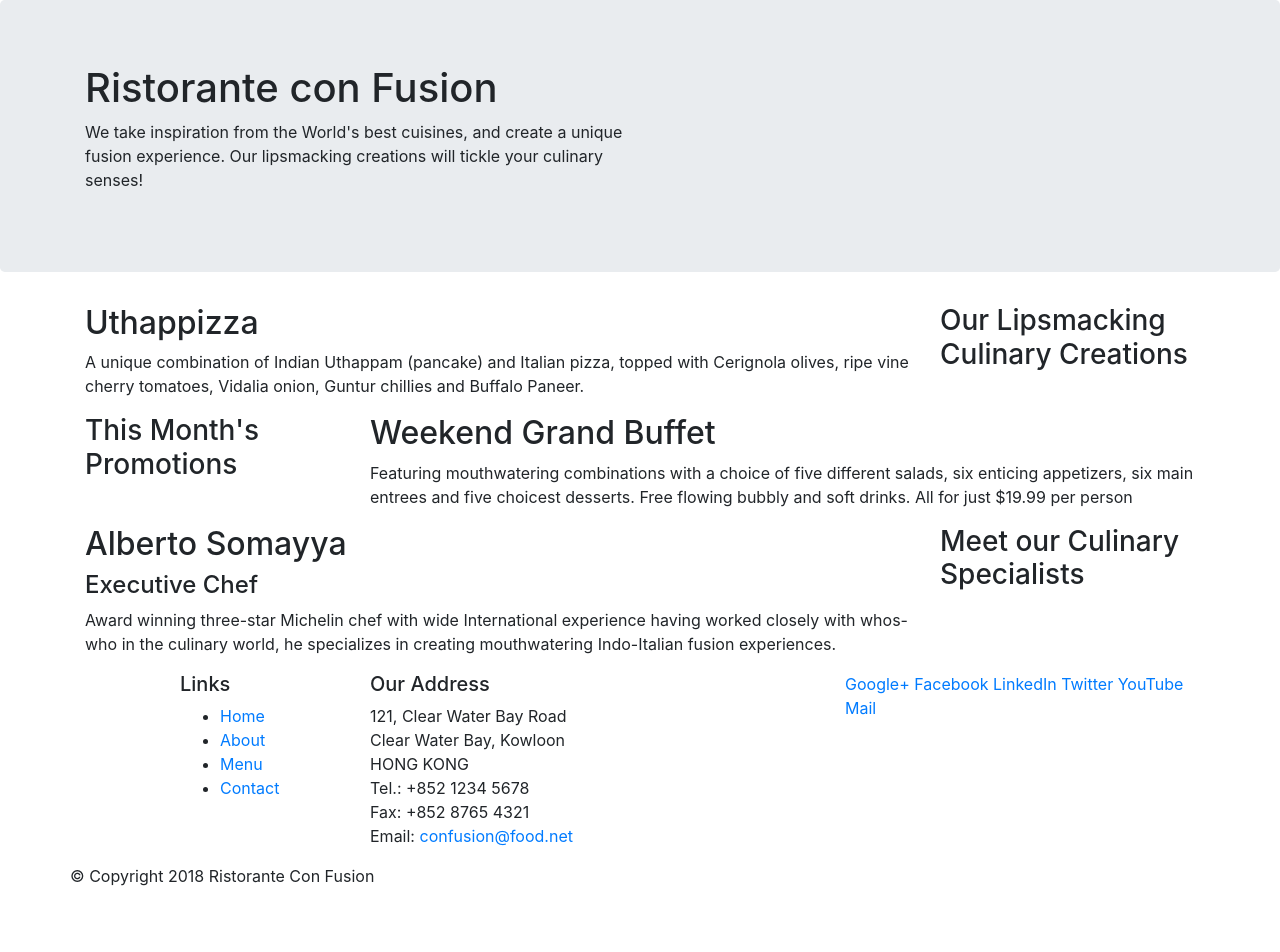
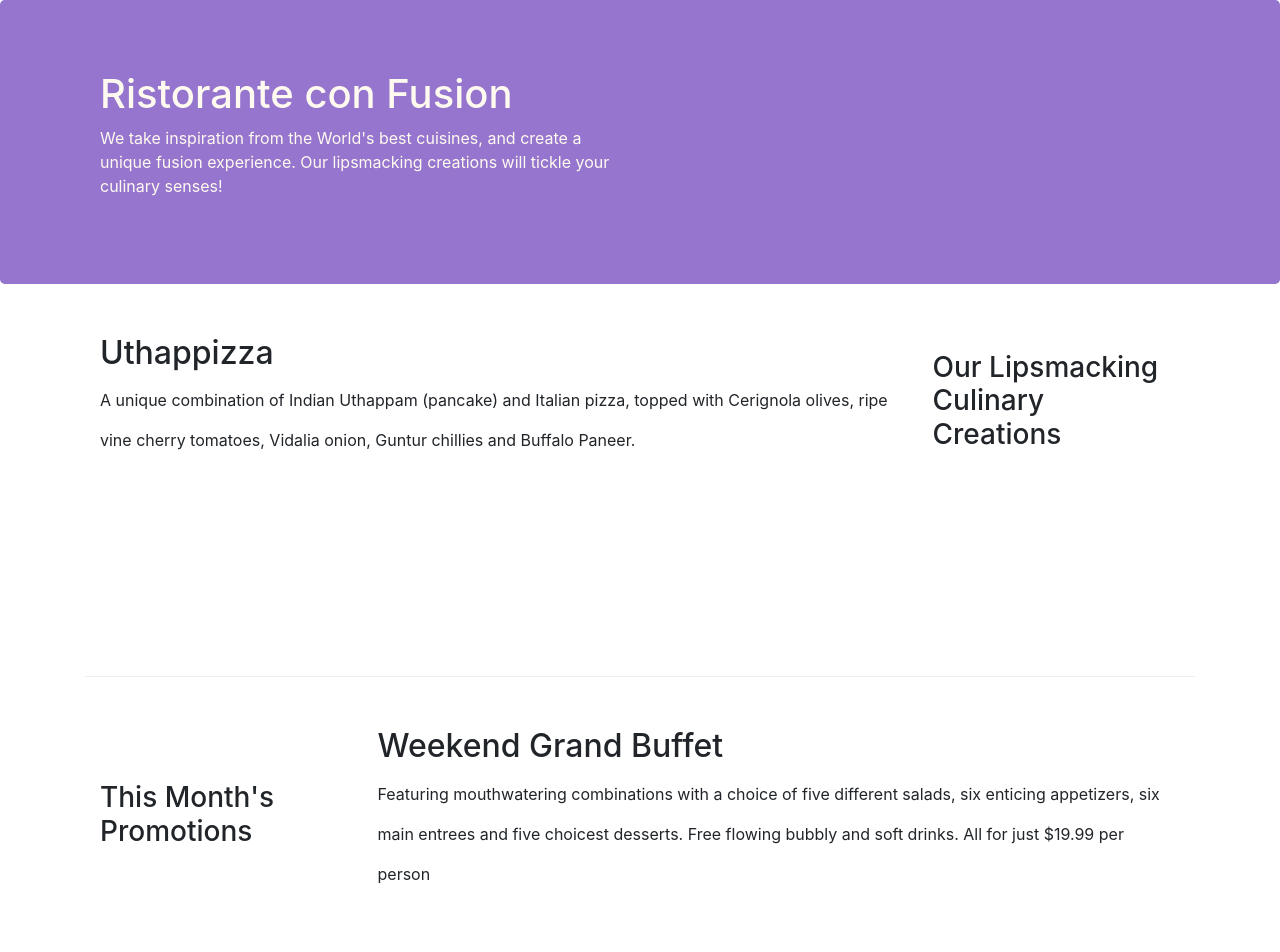
Before and after one commit to Priya1999/Bootstrap, a website: page index.html in a window 1280 px wide. Shown: the top 952 px of the page. Before the commit the page ends 904 px from the top, so only its background shows below. Drawn offline with nearby package versions, Linux system fonts and the light colour scheme.

Commit message:
grid part-1(horizontal,vertical alignment,centering content,colouring)

```diff
--- /dev/null
+++ b/css/style.css
@@ -0,0 +1,26 @@
+.row-header{
+    margin: 0px auto;
+    padding: 0px auto;
+}
+.row-content{
+    margin:0px auto;
+    padding: 50px 0px 200px 0px;
+    border-bottom: 1px ridge;
+    line-height: 40px;
+}
+.footer{
+    background-color: lavender;
+    padding:20px 0px 20px 0px;
+    margin: 0px auto;
+}
+.jumbotron{
+    margin:0px auto;
+    padding:70px 30px 70px 30px;
+    background-color: #9575CD;
+    color: floralwhite;
+}
+.address{
+    font-size: 80%;
+    margin:0px;
+    color:#0f0f0f;
+}
--- a/index.html
+++ b/index.html
@@ -10,13 +10,14 @@
 
     <!-- Bootstrap CSS -->
     <link rel="stylesheet" href="node_modules/bootstrap/dist/css/bootstrap.min.css">
+    <link rel="stylesheet" href="css/style.css">
 </head>
 
 <body>
 
     <header class = "jumbotron">
         <div class = "container">
-            <div class = "row">
+            <div class = "row row-header">
                 <div class = "col-12 col-sm-6" >
                     <h1>Ristorante con Fusion</h1>
                     <p>We take inspiration from the World's best cuisines, and create a unique fusion experience. Our lipsmacking creations will tickle your culinary senses!</p>
@@ -28,7 +29,7 @@
     </header>
 
     <div class = "container">
-        <div class = "row">
+        <div class = "row row-content align-items-center">
             <div class = "col-12 col-sm-4 order-sm-last col-md-3">
                 <h3>Our Lipsmacking Culinary Creations</h3>
             </div>
@@ -39,7 +40,7 @@
         </div>
 
 
-        <div class="row">
+        <div class="row row-content align-items-center">
             <div class = "col-12 col-sm-4 col-md-3">
                 <h3>This Month's Promotions</h3>
             </div>
@@ -49,7 +50,7 @@
             </div>
         </div>
 
-        <div class = "row">
+        <div class = "row row-content align-items-center">
             <div class = "col-12 col-sm-4 order-sm-last col-md-3">
                 <h3>Meet our Culinary Specialists</h3>
             </div>
@@ -61,12 +62,12 @@
         </div>
     </div>
 
-    <footer>
+    <footer class = "footer">
         <div class = "container">
-            <div class = "row">
+            <div class = "row justify-content-center">
                 <div class = "col-4 offset-1 col-sm-2">
                     <h5>Links</h5>
-                    <ul>
+                    <ul class = "list-unstyled">
                         <li><a href="#">Home</a></li>
                         <li><a href="#">About</a></li>
                         <li><a href="#">Menu</a></li>
@@ -75,7 +76,7 @@
                 </div>
                   <div class = "col-7 col-sm-5">
                     <h5>Our Address</h5>
-                    <address>
+                    <address class = "address">
 		              121, Clear Water Bay Road<br>
 		              Clear Water Bay, Kowloon<br>
 		              HONG KONG<br>
@@ -84,8 +85,8 @@
 		              Email: <a href="mailto:confusion@food.net">confusion@food.net</a>
 		           </address>
                 </div>
-                <div class="col-12 col-sm-4">
-                    <div>
+                <div class="col-12 col-sm-4 align-self-center">
+                    <div class = "text-center">
                         <a href="http://google.com/+">Google+</a>
                         <a href="http://www.facebook.com/profile.php?id=">Facebook</a>
                         <a href="http://www.linkedin.com/in/">LinkedIn</a>
@@ -95,8 +96,8 @@
                     </div>
                 </div>
            </div>
-           <div class = "row">
-                <div class = "col-">
+           <div class = "row justify-content-center">
+                <div class = "col-auto">
                     <p>© Copyright 2018 Ristorante Con Fusion</p>
                 </div>
            </div>
```
